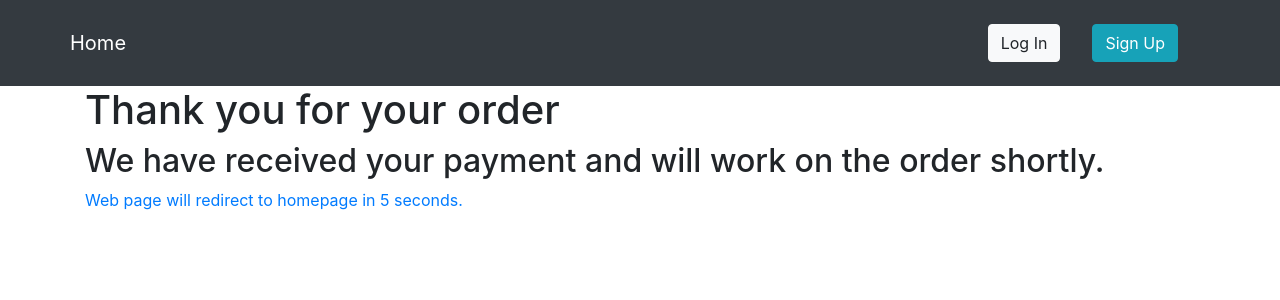
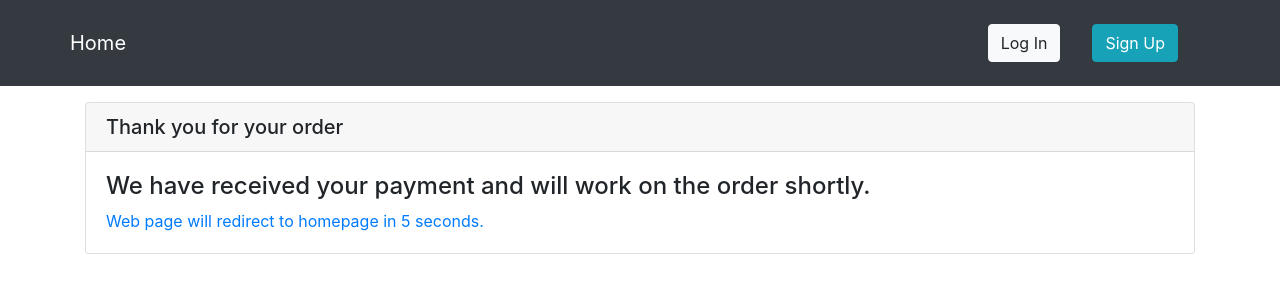
Before and after one commit to VidaHerling/frontend, a Next.js app: page /success in a window 1280 px wide. Shown: the top 300 px of the page. Built offline with nearby package versions, Linux system fonts and the light colour scheme; no server answers.

Commit message:
udpate success page

```diff
--- a/pages/success.js
+++ b/pages/success.js
@@ -1,11 +1,17 @@
+import { Card, Button } from "react-bootstrap";
+
 export default function Success(){
   return (
-    <div className="justify-to-end">
-      <h1>Thank you for your order</h1>
-      <h2>We have received your payment and will work on the order shortly.</h2>
-      <div>
-        <a href="/">Web page will redirect to homepage in 5 seconds.</a>
-      </div>
-    </div>
+    <>
+      <Card style={{ margin: "1rem 0" }}>
+        <Card.Title className="card-header">Thank you for your order</Card.Title>
+        <Card.Body>
+          <h4>We have received your payment and will work on the order shortly.</h4>
+          <div>
+            <a href="/">Web page will redirect to homepage in 5 seconds.</a>
+          </div>
+        </Card.Body>
+      </Card>
+    </>
   )
 }
```
